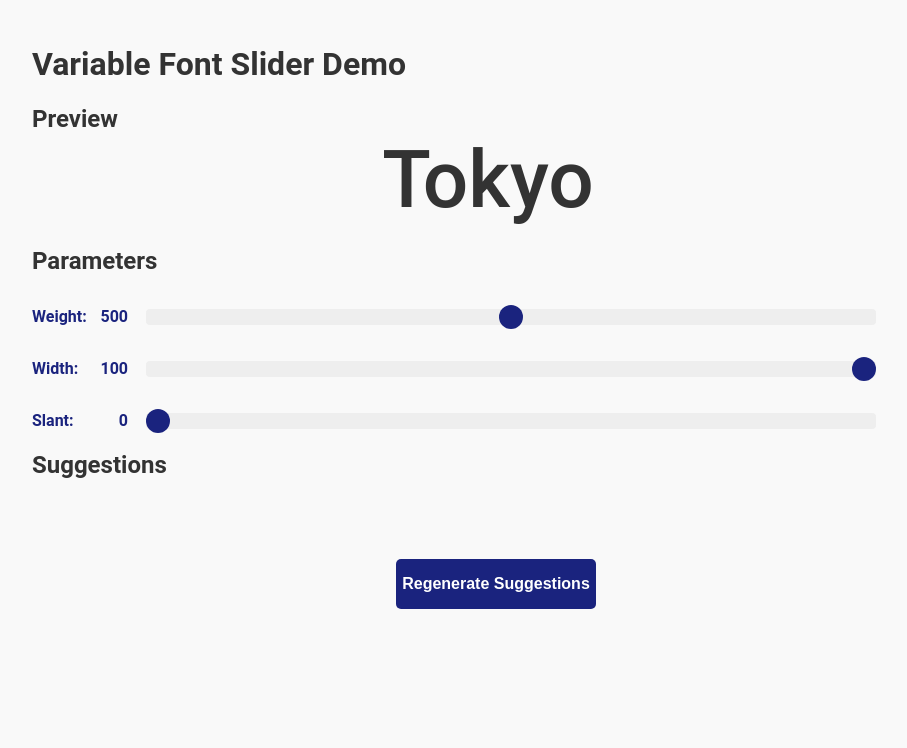
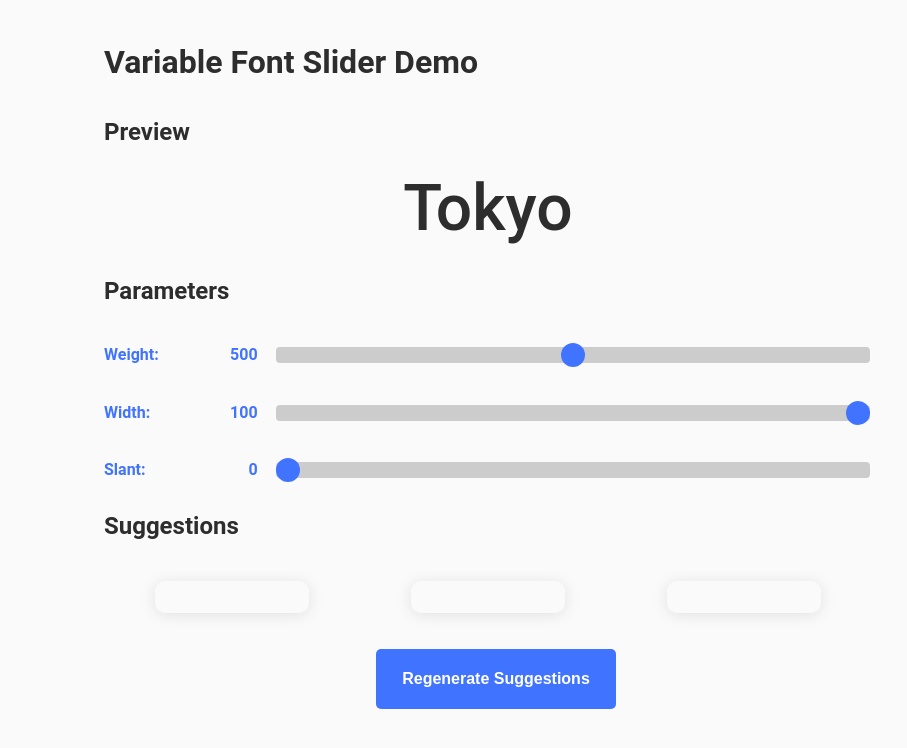
Before and after one commit to sk4161/bo-as-assistant-for-vf, a Flask app: page / in a window 1280 px wide. Shown: the top 748 px of the page, without its empty margins (152-1059 px from the left). Run offline with Flask 3, Linux system fonts and the light colour scheme; some web fonts are replaced.

Commit message:
Update CSS

```diff
--- a/static/style.css
+++ b/static/style.css
@@ -1,8 +1,8 @@
 :root {
-  --base-color: #333;
-  --bg-color: #f9f9f9;
-  --light-grey: #eee;
-  --main-color: #1a237e;
+  --base-color: #2d2d2d;
+  --bg-color: #fafafa;
+  --light-grey: #ccc;
+  --main-color: #4073ff;
   --text-slant: 0;
   --text-weight: 500;
   --text-width: 100;
@@ -17,6 +17,8 @@
   margin: 0;
   background: var(--bg-color);
   color: var(--base-color);
+  font-family: "Roboto VF", "Roboto", sans-serif;
+  line-height: 1.6;
 }
 
 @font-face {
@@ -28,10 +30,9 @@
 }
 
 .container {
-  font-family: "Roboto VF", "Roboto", sans-serif;
   margin: 0 auto;
-  max-width: 60rem;
-  padding: 1.5rem;
+  max-width: 50rem;
+  padding: 1rem;
   text-align: center;
 }
 
@@ -40,17 +41,18 @@
 }
 
 .container h2 {
-  margin-bottom: 0;
+  margin-top: 1.5rem;
 }
 
 .demo-text {
   color: var(--base-color);
-  font-size: 5rem;
+  font-size: 4rem;
   font-stretch: var(--text-width);
   font-style: oblique var(--text-slant);
   font-variation-settings: "wght" var(--text-weight), "wdth" var(--text-width), "slnt" var(--text-slant);
   font-weight: var(--text-weight);
-  margin: 0;
+  margin: 1rem 0;
+  line-height: 1.2;
 }
 
 .controls, .slider-container:not(:first-child) {
@@ -60,34 +62,33 @@
 .slider-container {
   display: flex;
   align-items: center;
+  justify-content: space-between;
 }
 
 .slider-controls {
   margin-right: 1rem;
-  width: 6rem;
-  text-align: right;
+  width: 20%;
 }
 
 .slider-label {
   display: flex;
   justify-content: space-between;
-  width: 6rem;
+  width: 100%;
 }
 
 .slider-label, .output {
   color: var(--main-color);
   font-size: 1rem;
-  font-style: normal;
   font-weight: 650;
 }
 
 .slider {
   appearance: none;
   background: var(--light-grey);
-  border-radius: .25rem;
+  border-radius: 0.25rem;
   height: 1rem;
   outline: none;
-  width: 80%;
+  flex-grow: 1;
 }
 
 .slider::-webkit-slider-thumb {
@@ -122,7 +123,7 @@
 }
 
 button, #regenerateButton {
-  padding: 0.25rem 0.25rem;
+  padding: 0.75rem 1rem;
   background-color: var(--main-color);
   color: white;
   border: none;
@@ -131,12 +132,17 @@
   transition: background-color 0.3s;
   font-size: 1rem;
   font-weight: bold;
-  margin-top: 0.5rem;
+  margin-top: 0.25rem;
+}
+
+button {
+  width:  120px;
+  height: 60px;
 }
 
 #regenerateButton {
-  width: 200px;
-  height: 50px;
+  width:  240px;
+  height: 60px;
 }
 
 button:hover, #regenerateButton:hover {
@@ -146,8 +152,8 @@
 #suggestions {
   display: flex;
   justify-content: space-around;
-  margin-top: 0.25rem;
-  margin-bottom: 0.25rem;
+  margin-top: 1rem;
+  margin-bottom: 1rem;
   flex-wrap: wrap;
 }
 
@@ -160,10 +166,12 @@
   flex-direction: column;
   justify-content: center;
   align-items: center;
+  box-shadow: 0px 2px 15px rgba(0,0,0,0.1);
+  border-radius: 10px;
 }
 
 .suggested-text {
   width: 100%;
-  font-size: 5rem;
+  font-size: 4rem;
   margin-bottom: 0.5rem;
 }
```
